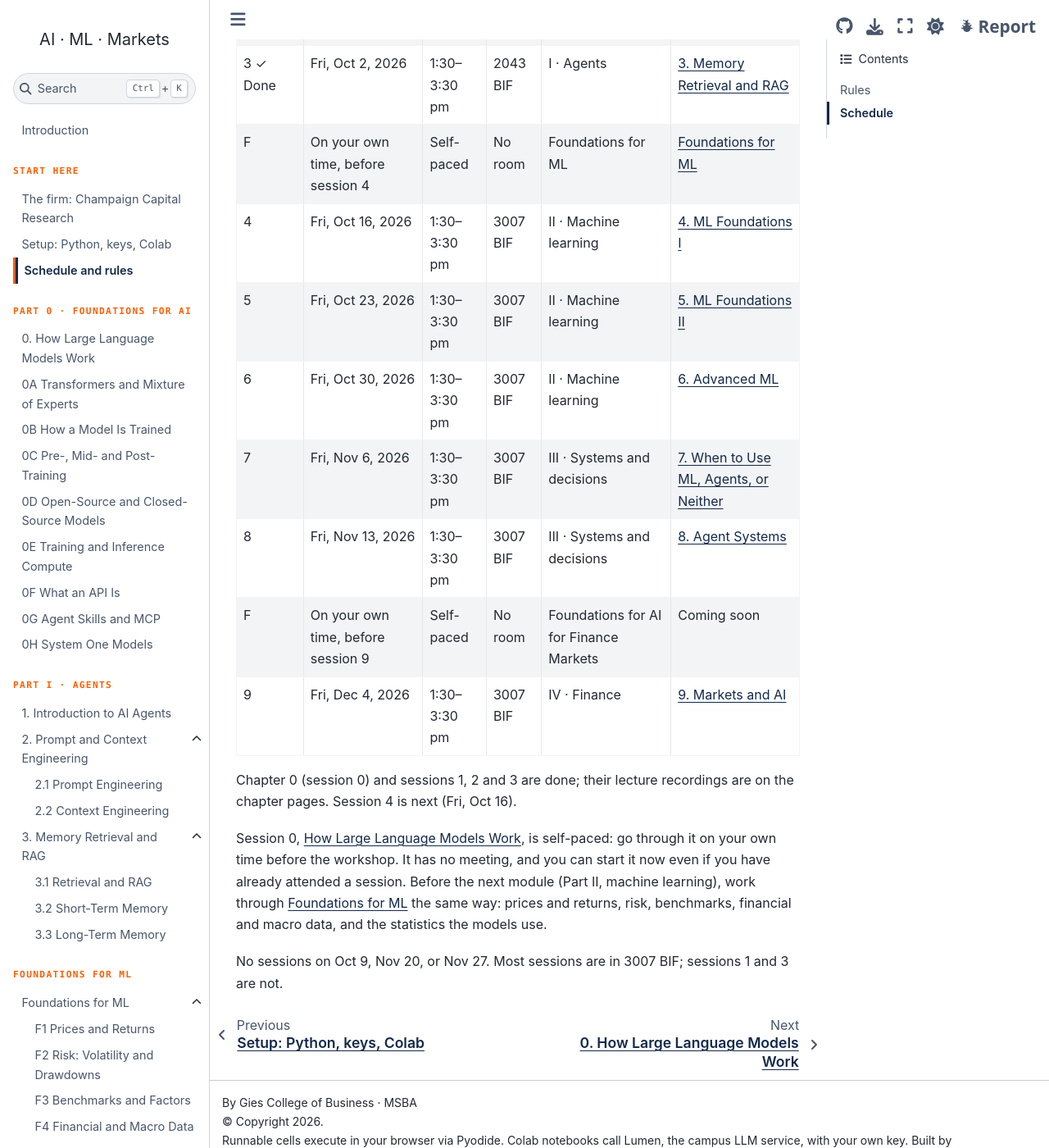
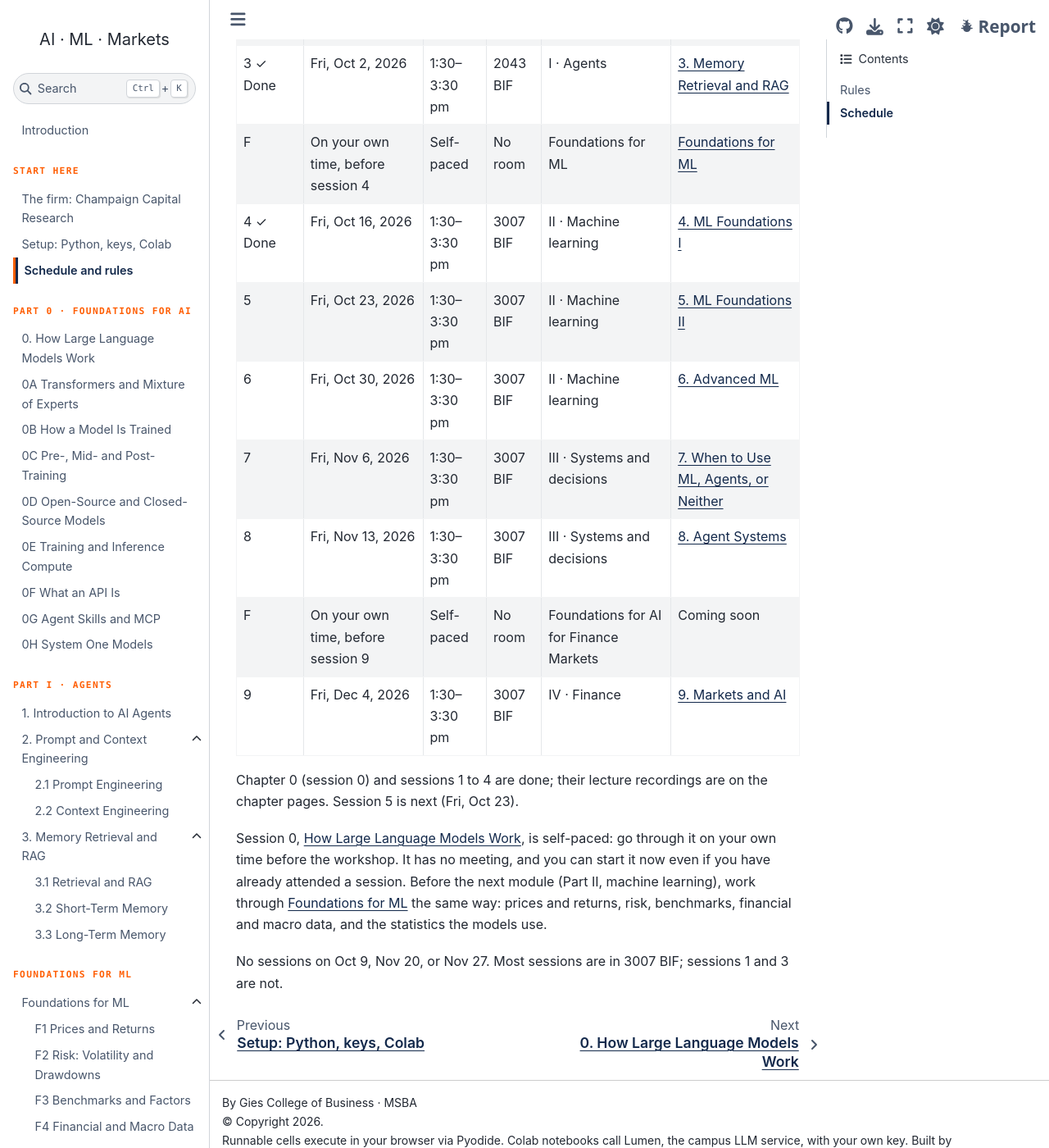
Before and after one commit to ashcastelinocs124/msba-ai-workshop, a Jupyter Book: the page built from book/schedule.md, in a window 1280 px wide and 1400 px high, scrolled down 958 px. Shown: the whole window at 82% size. Built offline with Jupyter Book 1.0.4 settings and Sphinx 7.4.7 and the Sphinx Book theme 1.1.4, drawn with Linux system fonts in a browser that asks for light colours.

Commit message:
Mark session 4 as done and session 5 as next

```diff
--- a/book/schedule.md
+++ b/book/schedule.md
@@ -19,7 +19,7 @@
 | 2 ✓ Done | Fri, Sep 25, 2026 | 1:30–3:30 pm | 3007 BIF | I · Agents | [2. Prompt and Context Engineering](ch02-prompt-and-context.md) |
 | 3 ✓ Done | Fri, Oct 2, 2026 | 1:30–3:30 pm | 2043 BIF | I · Agents | [3. Memory Retrieval and RAG](ch03-memory-rag.md) |
 | F | On your own time, before session 4 | Self-paced | No room | Foundations for ML | [Foundations for ML](mlf-foundations.md) |
-| 4 | Fri, Oct 16, 2026 | 1:30–3:30 pm | 3007 BIF | II · Machine learning | [4. ML Foundations I](ch04-ml-foundations-1.md) |
+| 4 ✓ Done | Fri, Oct 16, 2026 | 1:30–3:30 pm | 3007 BIF | II · Machine learning | [4. ML Foundations I](ch04-ml-foundations-1.md) |
 | 5 | Fri, Oct 23, 2026 | 1:30–3:30 pm | 3007 BIF | II · Machine learning | [5. ML Foundations II](ch05-ml-foundations-2.md) |
 | 6 | Fri, Oct 30, 2026 | 1:30–3:30 pm | 3007 BIF | II · Machine learning | [6. Advanced ML](ch06-advanced-ml.md) |
 | 7 | Fri, Nov 6, 2026 | 1:30–3:30 pm | 3007 BIF | III · Systems and decisions | [7. When to Use ML, Agents, or Neither](ch07-ml-agents-or-neither.md) |
@@ -27,7 +27,7 @@
 | F | On your own time, before session 9 | Self-paced | No room | Foundations for AI for Finance Markets | Coming soon |
 | 9 | Fri, Dec 4, 2026 | 1:30–3:30 pm | 3007 BIF | IV · Finance | [9. Markets and AI](ch09-markets-and-ai.md) |
 
-Chapter 0 (session 0) and sessions 1, 2 and 3 are done; their lecture recordings are on the chapter pages. Session 4 is next (Fri, Oct 16).
+Chapter 0 (session 0) and sessions 1 to 4 are done; their lecture recordings are on the chapter pages. Session 5 is next (Fri, Oct 23).
 
 Session 0, [How Large Language Models Work](ch00-how-llms-work.md), is self-paced: go through it on your own time before the workshop. It has no meeting, and you can start it now even if you have already attended a session. Before the next module (Part II, machine learning), work through [Foundations for ML](mlf-foundations.md) the same way: prices and returns, risk, benchmarks, financial and macro data, and the statistics the models use.
 
```
Also changed, not shown: book/landing/index.html (+6 -6 lines).
